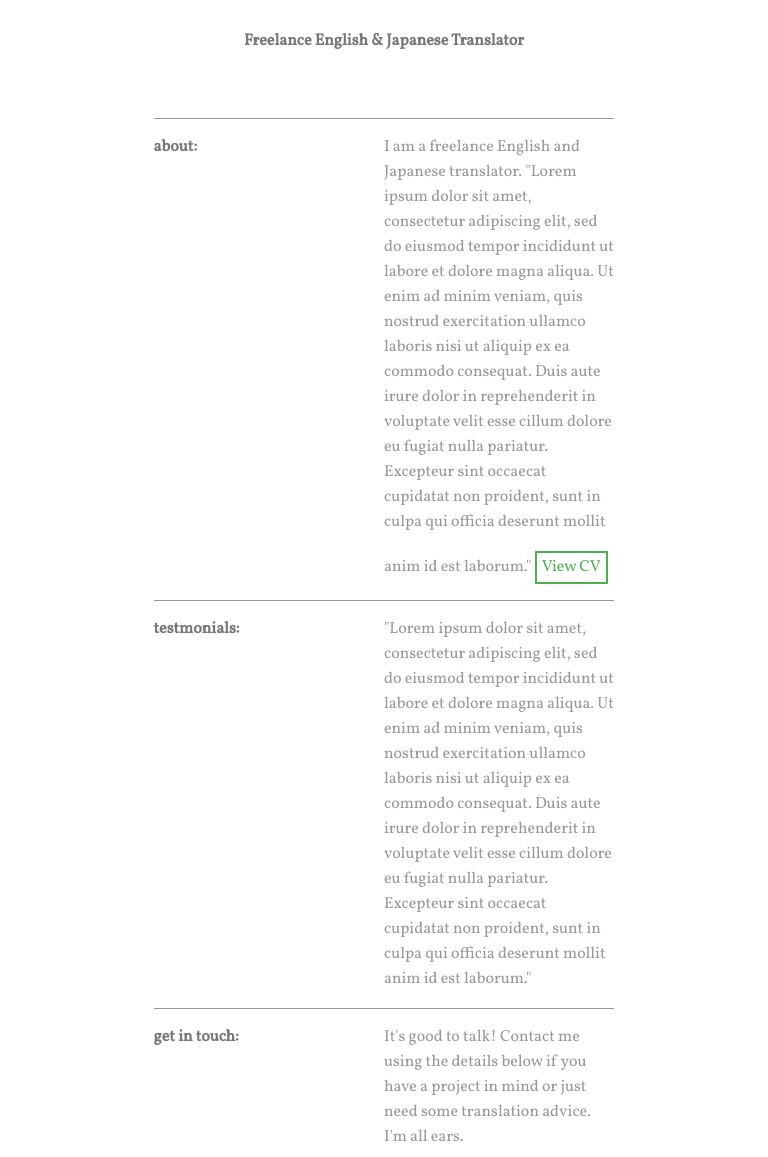
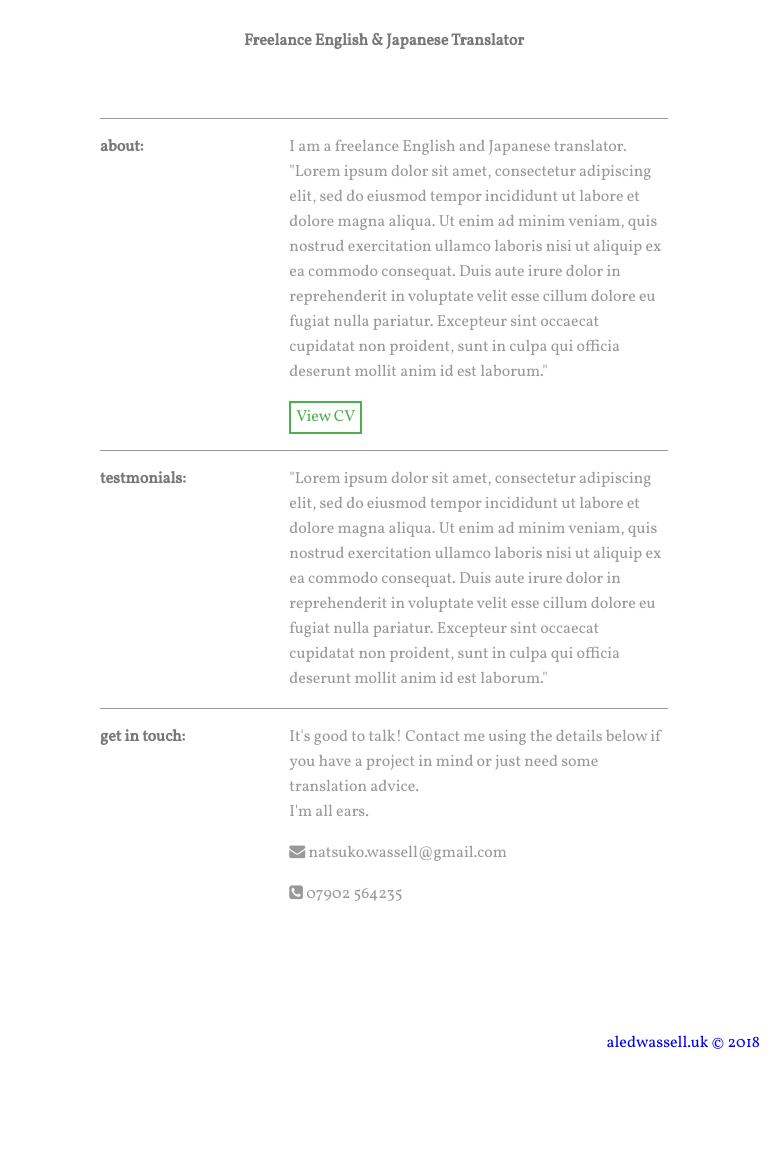
Before and after one commit to aledwassell/natsuko_translator, a website: page index.html in a window 768 px wide. Shown: the part 143-1300 px from the top of the page. After the commit the page ends 1207 px from the top, so only its background shows below. Drawn offline with nearby package versions, Linux system fonts and the light colour scheme; a web font is replaced by a local one.

Commit message:
adding font awesome files to the github repo

```diff
--- a/css/main.css
+++ b/css/main.css
@@ -2,7 +2,7 @@ body{
     margin: 0;
 }
 
-h1 {
+h1, button {
     font-family: 'Ubuntu', Helvetica, Arial, sans-serif;
     font-size: 50px;
     line-height: 65px;
@@ -62,6 +62,10 @@ button:hover{
     grid-template-columns: 1fr 1fr;
 }
 
+.footer{
+    grid-column: 3/5;
+}
+
 @media only screen and (max-width: 600px) {
     .content {
         grid-template-columns: 10px 1fr 10px;
@@ -70,3 +74,12 @@ button:hover{
         grid-template-columns: 1fr 2fr;
     }
 }
+
+@media only screen and (min-width: 600px) and (max-width: 900px) {
+    .content {
+        grid-template-columns: 100px 1fr 100px;
+    }
+    .content div{
+        grid-template-columns: 1fr 2fr;
+    }
+}
--- a/index.html
+++ b/index.html
@@ -16,8 +16,11 @@
         <link rel="stylesheet" href="bower_components/tachyons/css/tachyons.min.css">
         <link rel="stylesheet" href="bower_components/components-font-awesome/css/font-awesome.css">
 
+        <!--fonts-->
         <link href='http://fonts.googleapis.com/css?family=Ubuntu:bold' rel='stylesheet' type='text/css'>
         <link href='http://fonts.googleapis.com/css?family=Vollkorn' rel='stylesheet' type='text/css'>
+        <link href="https://fonts.googleapis.com/css?family=Molengo" rel="stylesheet">
+        <link href="https://fonts.googleapis.com/css?family=Lekton" rel="stylesheet">
     </head>
     <body>
         <div class="main-container">
@@ -38,9 +41,11 @@
                         I am a freelance English and Japanese translator.
 
                         "Lorem ipsum dolor sit amet, consectetur adipiscing elit, sed do eiusmod tempor incididunt ut labore et dolore magna aliqua. Ut enim ad minim veniam, quis nostrud exercitation ullamco laboris nisi ut aliquip ex ea commodo consequat. Duis aute irure dolor in reprehenderit in voluptate velit esse cillum dolore eu fugiat nulla pariatur. Excepteur sint occaecat cupidatat non proident, sunt in culpa qui officia deserunt mollit anim id est laborum."
-                        <button class="mt3">
-                            View CV
-                        </button>
+                        <a class="link" href="img/Natsuko Wassell Resume.pdf" target="_blank">
+                            <button class="mt3 db">
+                                View CV
+                            </button>
+                        </a>
                     </p>
                 </div>
                 <div class="clients">
```
Also changed, not shown: 1 other file.
